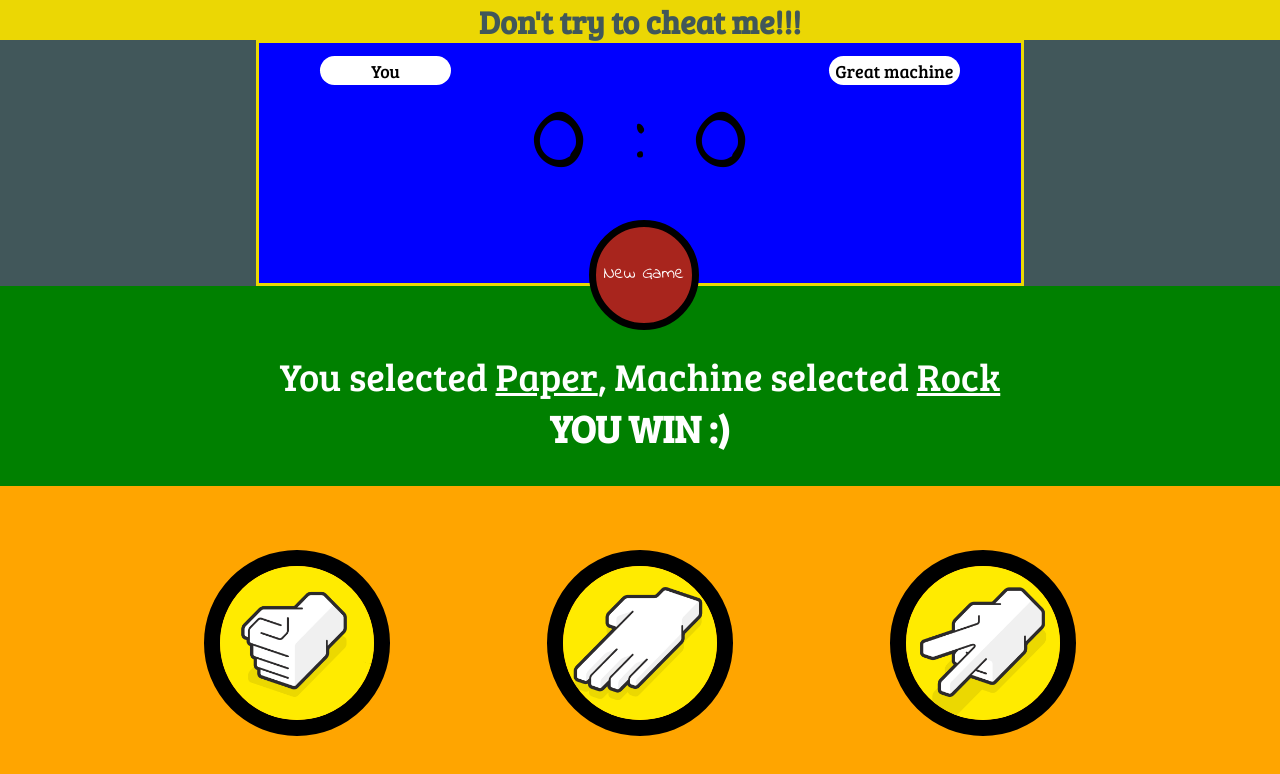
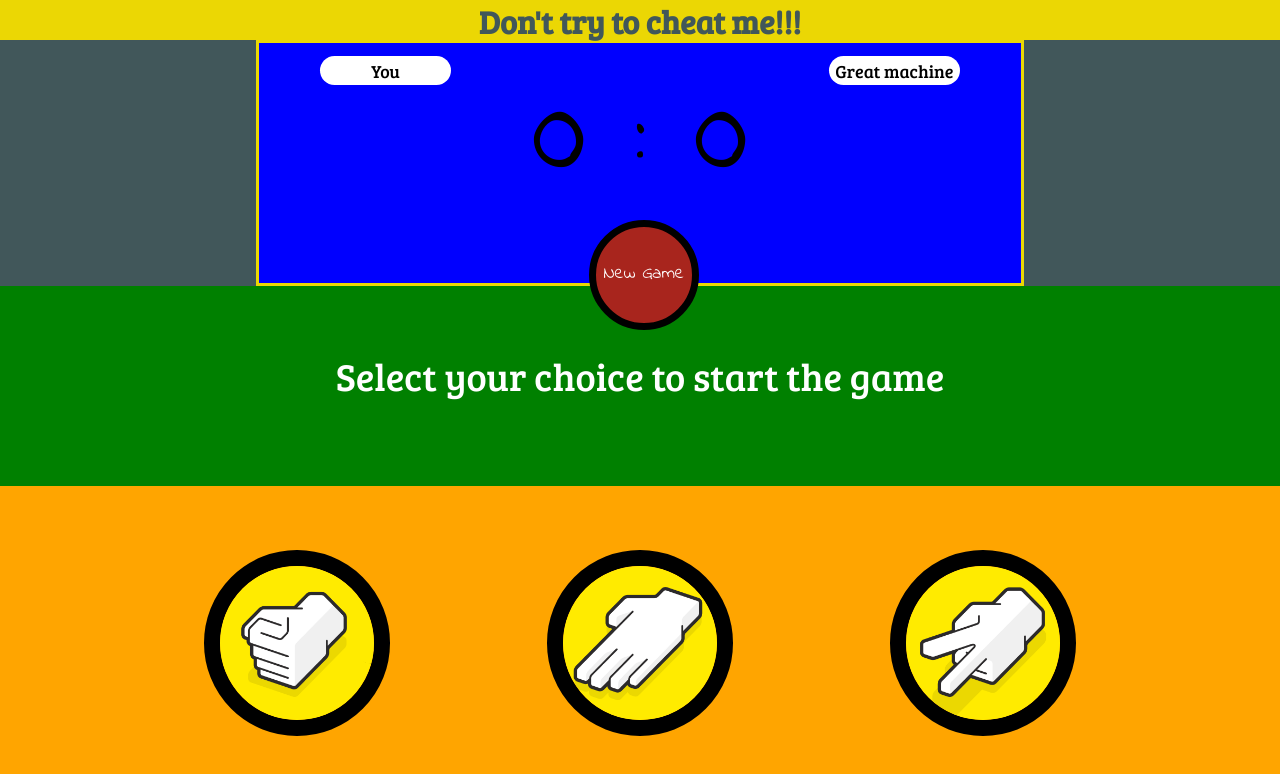
Before and after one commit to brulks107/rock-paper-scissors, a website: page src/index.html in a window 1280 px wide. Drawn offline with Linux system fonts and the light colour scheme.

Commit message:
feat(html): change result-text initial text

```diff
--- a/src/index.html
+++ b/src/index.html
@@ -26,8 +26,8 @@
     </div>
     <div class="result">
         <div id="result-text">
-            <p>You selected <u>Paper</u>, Machine selected <u>Rock</u></p>
-            <p><b>YOU WIN :)</b></p>
+            <p>Select your choice to start the game</p>
+            <p><b></b></p>
         </div>
     </div>
     <div class="choices-block">
```
